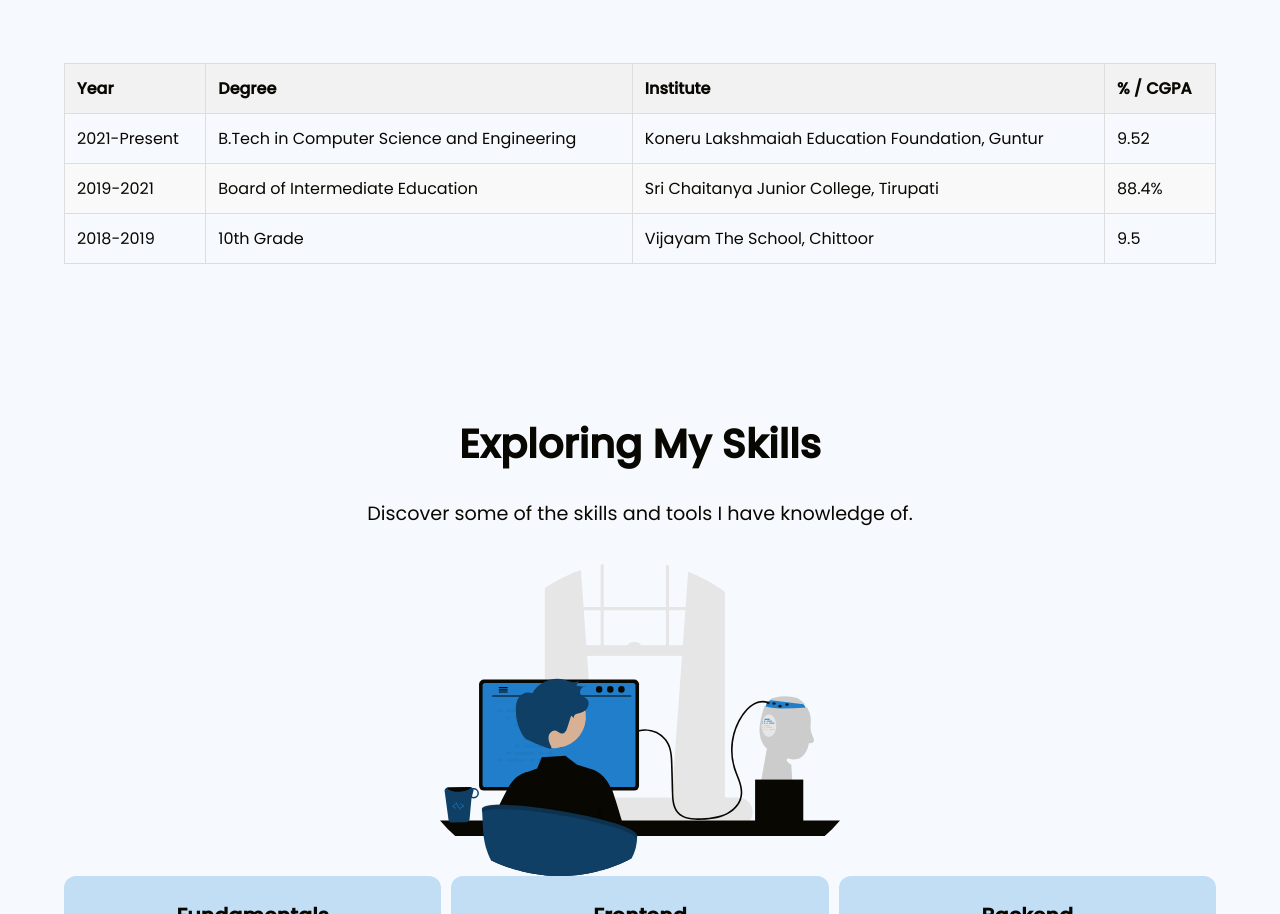
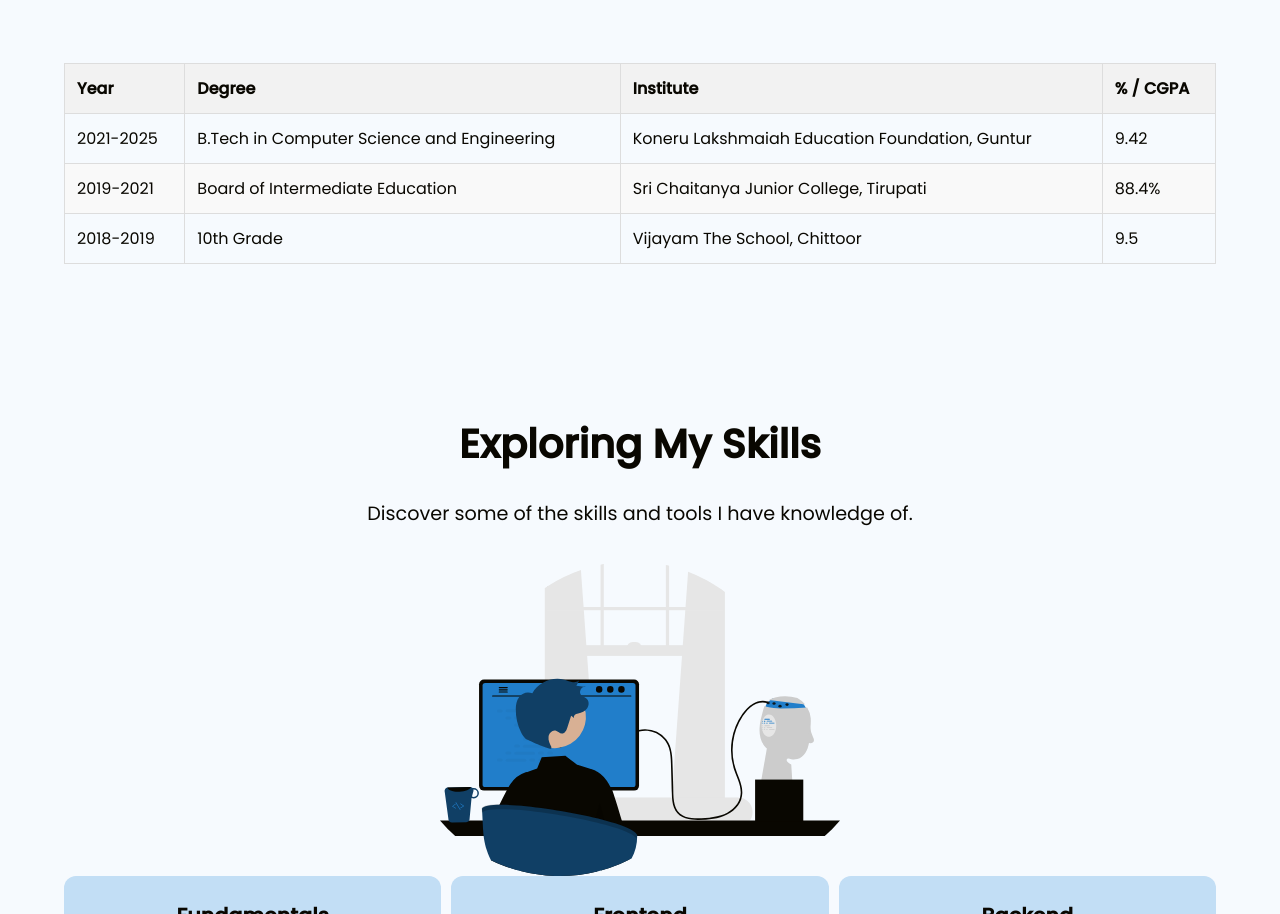
Before and after one commit to hemanth0506/portfolio, a React (Create React App) app in the folder portfolio-main/: page / in a window 1280 px wide. Shown: the part 1516-2430 px from the top of the page. Built offline with nearby package versions, Linux system fonts and the light colour scheme; no server answers; a web font is replaced by a local one.

Commit message:
Update Education.js

```diff
--- a/portfolio-main/src/components/Education.js
+++ b/portfolio-main/src/components/Education.js
@@ -18,10 +18,10 @@ const Education = () => {
         </thead>
         <tbody>
           <tr>
-            <td>2021-Present</td>
+            <td>2021-2025</td>
             <td>B.Tech in Computer Science and Engineering</td>
             <td>Koneru Lakshmaiah Education Foundation, Guntur</td>
-            <td>9.52</td>
+            <td>9.42</td>
           </tr>
           <tr>
             <td>2019-2021</td>
```
